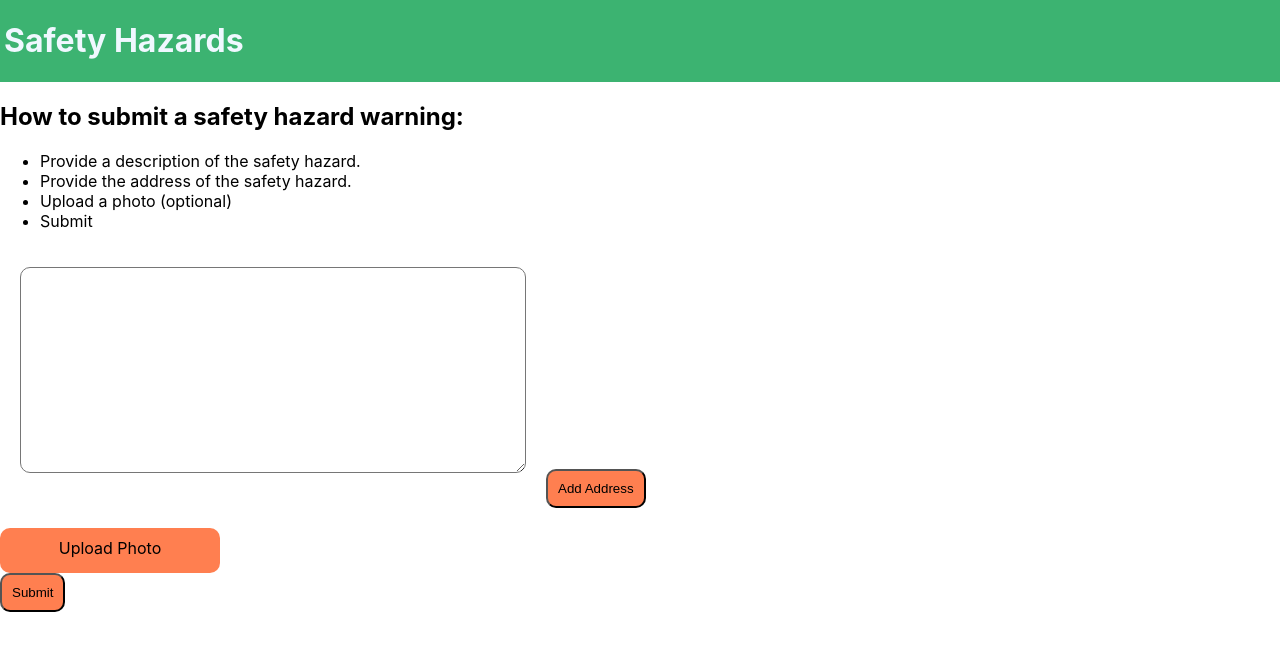
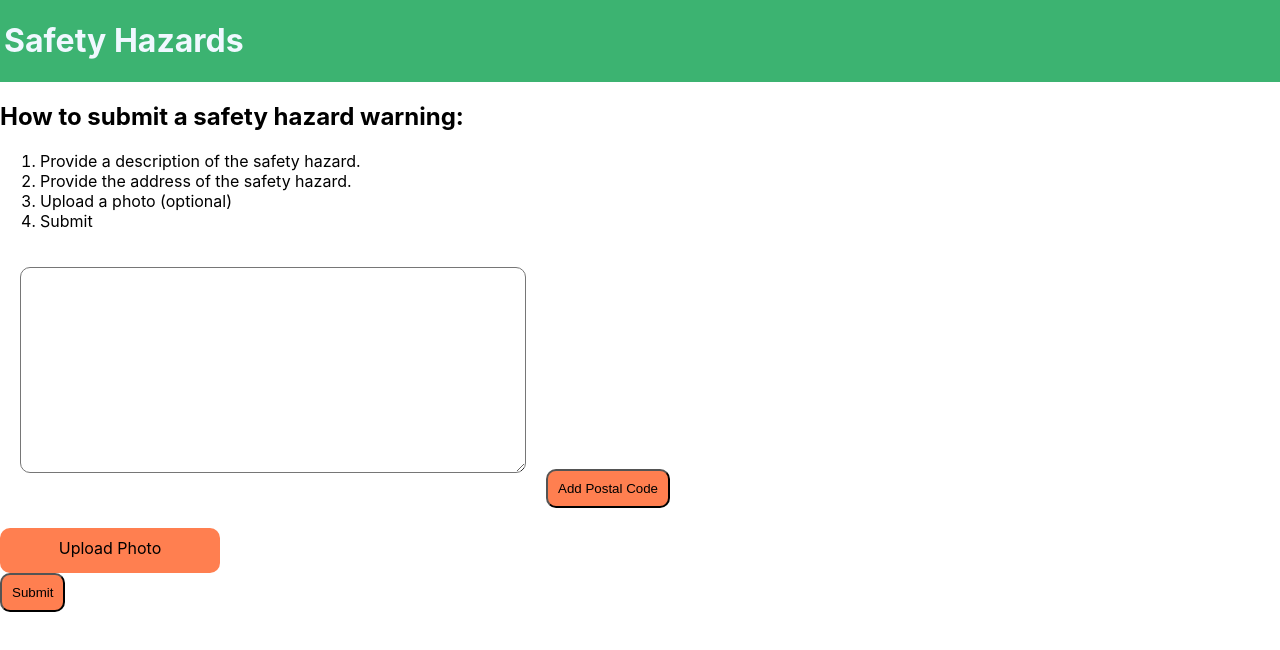
Before and after one commit to mechanicaleng68/Industrial-Safety-Hazards, a React (Create React App) app in the folder frontend/: page / in a window 1280 px wide. Shown: the top 650 px of the page. Built offline with nearby package versions, Linux system fonts and the light colour scheme.

Commit message:
changed <ul> to <ol>

```diff
--- a/frontend/src/App.js
+++ b/frontend/src/App.js
@@ -17,12 +17,12 @@ function App () {
       <div>
 
         <h2>How to submit a safety hazard warning:</h2>
-        <ul>
+        <ol>
           <li>Provide a description of the safety hazard.</li>
           <li>Provide the address of the safety hazard.</li>
           <li>Upload a photo (optional)</li>
           <li>Submit</li>
-        </ul>
+        </ol>
       </div>
 
       <div>
@@ -30,16 +30,14 @@ function App () {
         <textarea className="description" />
 
         {/*TODO: Add relevant feature for user to add address which will be converted to geolocation*/}
-        <button className="btn-address">Add Address</button>
+        <button className="btn-address">Add Postal Code</button>
 
         <ImageUpload />
 
-
-      {/*TODO: Need to make button clickable and fix .btn-submit at App.css- something is wrong with the syntax */}
-      <button className="btn-submit"> Submit</button>
+        {/*TODO: Need to make button clickable and fix .btn-submit at App.css- something is wrong with the syntax */}
+        <button className="btn-submit"> Submit</button>
 
       </div>
-
 
     </React.Fragment>
   );
```
